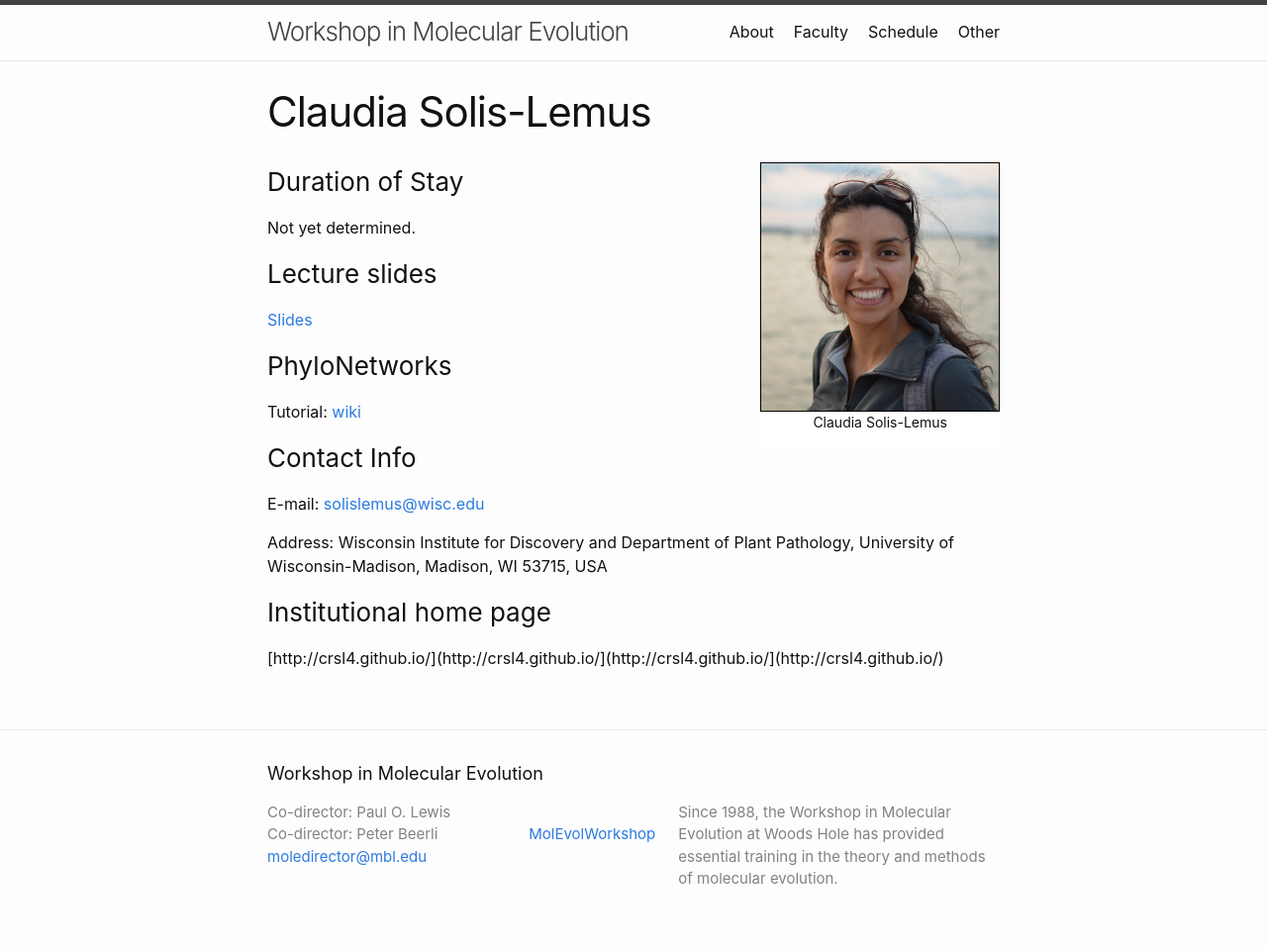
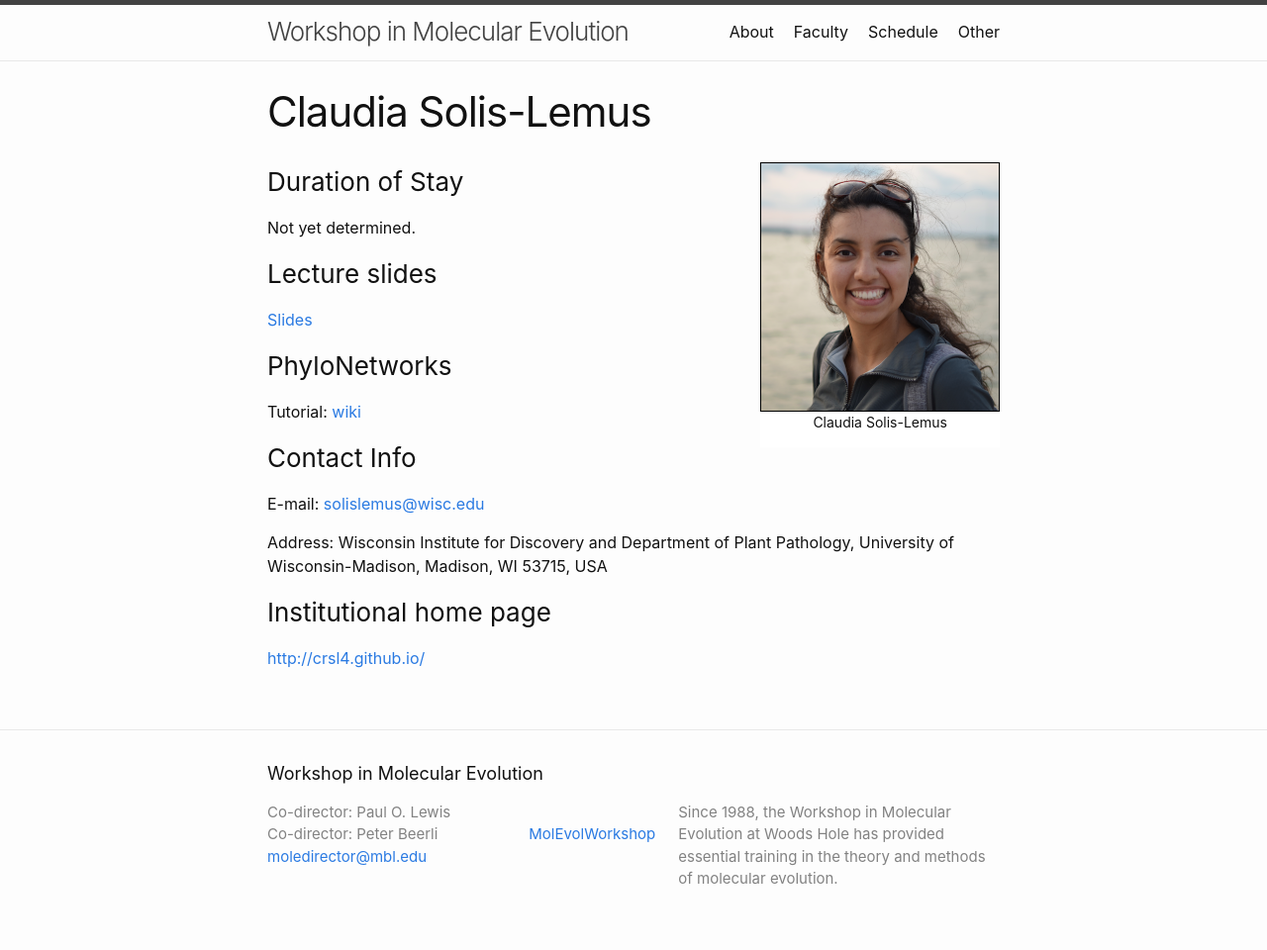
Before and after one commit to molevolworkshop/molevolworkshop.github.io, a Jekyll site: the page built from faculty/solis-lemus/solis-lemus.md, in a window 1280 px wide. Shown: the whole page at 99% size. Built offline with Jekyll 4.4.1, drawn with Linux system fonts in a browser that asks for light colours; some of the changed lines change nothing that is shown.

Commit message:
fixed bug in web site link

```diff
--- a/faculty/solis-lemus/solis-lemus.md
+++ b/faculty/solis-lemus/solis-lemus.md
@@ -23,4 +23,4 @@ E-mail: [solislemus@wisc.edu](mailto:solislemus@wisc.edu)
 Address: Wisconsin Institute for Discovery and Department of Plant Pathology, University of Wisconsin-Madison, Madison, WI 53715, USA
 
 ### Institutional home page
-[http://crsl4.github.io/](http://crsl4.github.io/](http://crsl4.github.io/](http://crsl4.github.io/)
+[http://crsl4.github.io/](http://crsl4.github.io/)
```
